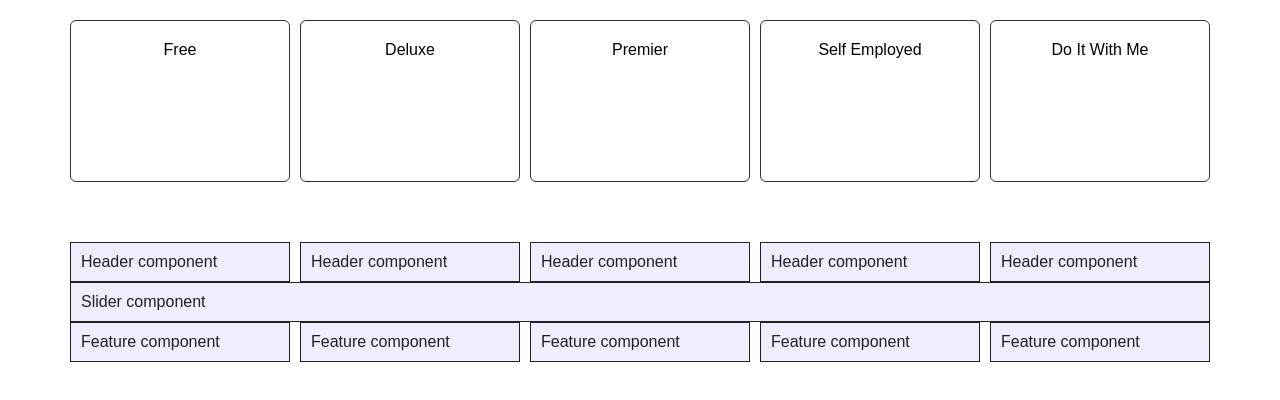
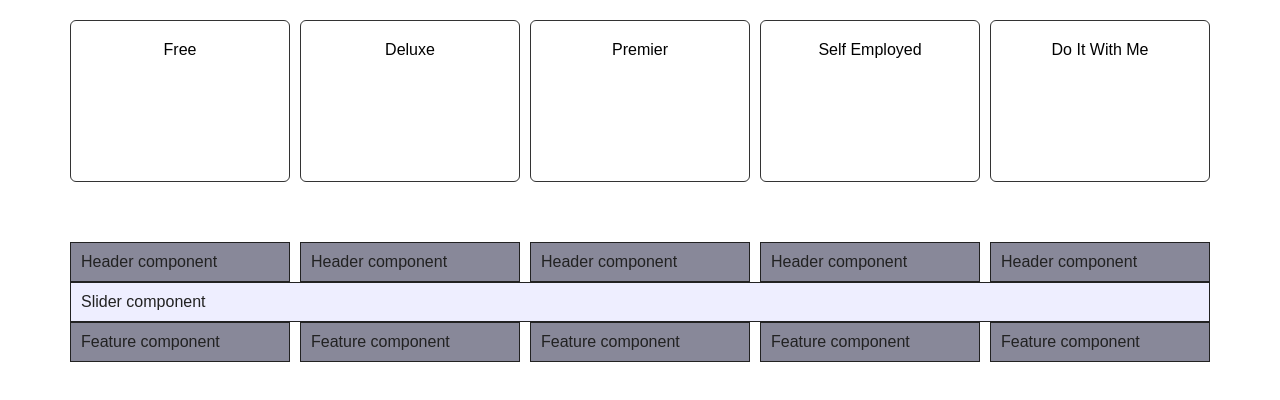
Before and after one commit to msolorio/171004-comp-chart, a React (Create React App) app: page / in a window 1280 px wide. Shown: the top 400 px of the page. Built offline with nearby package versions, Linux system fonts and the light colour scheme.

Commit message:
highlight tiles on recommended sku

```diff
--- a/src/components/Chart/Chart.css
+++ b/src/components/Chart/Chart.css
@@ -19,3 +19,7 @@
   text-align: center;
   border-radius: 8px 8px 0 0;
 }
+
+.highlighted {
+  background: #888899;
+}
--- a/src/components/Chart/Chart.jsx
+++ b/src/components/Chart/Chart.jsx
@@ -9,9 +9,22 @@ import './Chart.css';
 export default class Chart extends React.Component {
   constructor(props) {
     super(props);
+
+    this.handleProductClick = this.handleProductClick.bind(this);
+
+    this.state = {
+      productClicked: false
+    };
+  }
+
+  handleProductClick(sku) {
+    this.setState({productClicked: sku});
   }
 
   render() {
+    const highlightedSkus = [
+      this.props.recommendedSku
+    ];
 
     return (
       <div className="chart">
@@ -37,7 +50,10 @@ export default class Chart extends React.Component {
               productData.products.map((product, index) => {
                 return (
                   <div className="col" key={index}>
-                    <Header sku={product.sku} />
+                    <Header sku={product.sku}
+                      recommendedSku={this.props.recommendedSku}
+                      highlightedSkus={highlightedSkus}
+                      handleProductClick={this.handleProductClick} />
                   </div>
                 );
               })
@@ -53,7 +69,10 @@ export default class Chart extends React.Component {
               productData.products.map((product, index) => {
                 return (
                   <div className="col" key={index}>
-                    <Feature sku={product.sku} />
+                    <Feature sku={product.sku}
+                      recommendedSku={this.props.recommendedSku}
+                      highlightedSkus={highlightedSkus}
+                      handleProductClick={this.handleProductClick} />
                   </div>
                 );
               })
--- a/src/components/Chart/Feature.jsx
+++ b/src/components/Chart/Feature.jsx
@@ -1,7 +1,22 @@
 import React from 'react';
 
-export default function Feature() {
+export default function Feature(props) {
+
+  function handleProductClick() {
+    props.handleProductClick(props.sku);
+  }
+
+  const highlightedClass = (
+    !props.recommendedSku
+    || props.highlightedSkus.indexOf(props.sku) > -1
+    ? ' highlighted'
+    : ''
+  );
+
   return (
-    <div className="feature">Feature component</div>
+    <div className={`feature${highlightedClass}`}
+      onClick={handleProductClick}>
+      Feature component
+    </div>
   );
 }
--- a/src/components/Chart/Header.jsx
+++ b/src/components/Chart/Header.jsx
@@ -1,7 +1,22 @@
 import React from 'react';
 
-export default function Header() {
+export default function Header(props) {
+
+  function handleProductClick() {
+    props.handleProductClick(props.sku);
+  }
+
+  const highlightedClass = (
+    !props.recommendedSku
+    || props.highlightedSkus.indexOf(props.sku) > -1
+    ? ' highlighted'
+    : ''
+  );
+
   return (
-    <div className="header">Header component</div>
+    <div className={`header${highlightedClass}`}
+      onClick={handleProductClick}>
+      Header component
+    </div>
   );
 }
```
